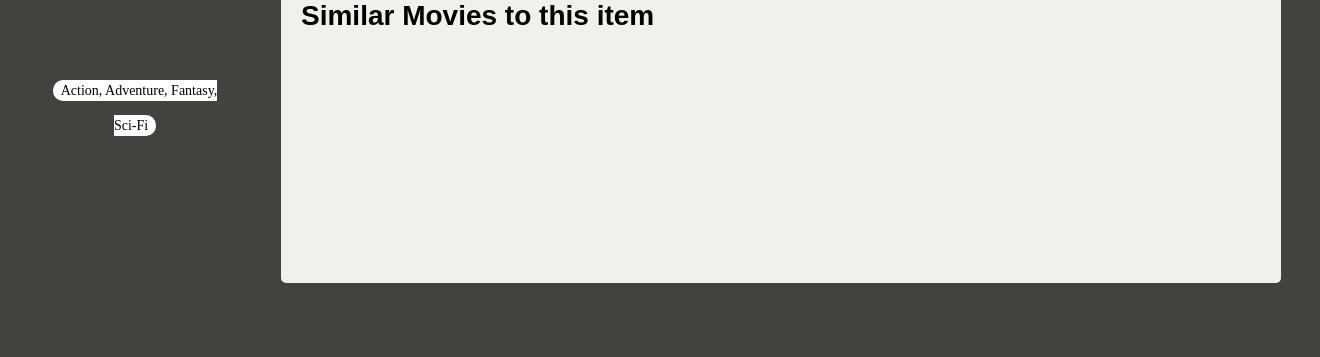
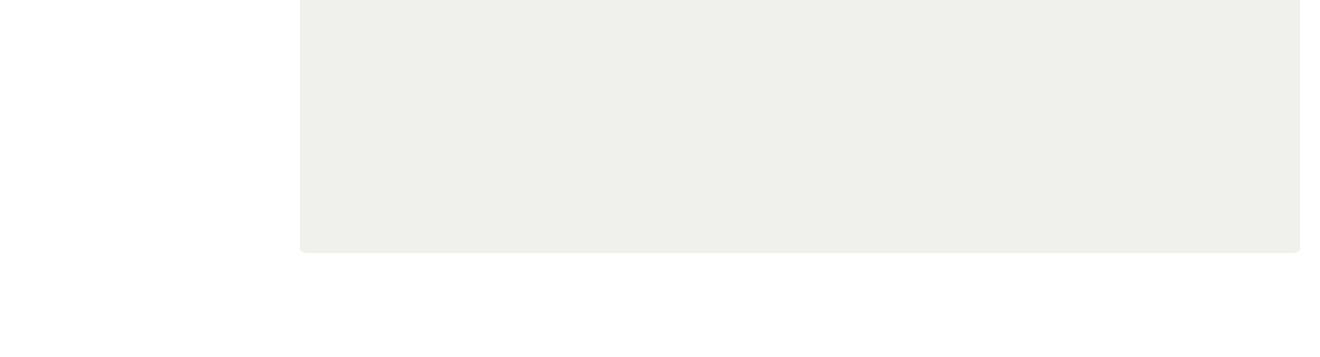
Before and after one commit to rohit21p/hackindore, a Django app: template movies/templates/movies/movie_details.html in a window 1320 px wide. Shown: the part 443-800 px from the top of the page. Run offline with Django 3.2, Linux system fonts and the light colour scheme; the template is opened without the code that fills it: values that come from a table or form of the project are taken from there, others are empty; data comes from the database, SQL or seed files in the repository; both versions use the stored data as it was after the commit; some libraries are stand-ins or nearby versions.

Commit message:
final working

```diff
--- a/accounts/templates/accounts/login.html
+++ b/accounts/templates/accounts/login.html
@@ -102,8 +102,6 @@
     {% if next %}
         {% if user.is_authenticated %}
             <p style="color: #FF3A3A">Your account doesn't have access.</p>
-        {% else %}
-            <p style="color: #FF3A3A">Please login to see this page.</p>
         {% endif %}
     {% endif %}
   <h2>Sign In</h2>
--- a/movies/templates/movies/movie_details.html
+++ b/movies/templates/movies/movie_details.html
@@ -11,7 +11,7 @@
   box-sizing: border-box;
 }
 body {
-  background: #43423E;
+  overflow:hidden;
 }
 a {
   text-decoration: none;
@@ -271,10 +271,10 @@ a[data-tooltip][data-placement="top"]::after {
   <div class="fluid-container">
     <div class="title-bar fx" style="justify-content: space-between;padding:15px;">
         <div class="left">
-            <a href="/" class="btn red"><p class="bold" style="font-size:24px;color:white;">Movies</p></a>
+            <a href="/" class="btn red"><p class="bold" style="font-size:24px;">Movies</p></a>
         </div>
         <div class="profile-box name-logout">
-            <a href="{% url 'accounts:logout' %}" class="btn red" style="color:white;font-size:20px;">{{ user }} | Logout</a>
+            <a href="{% url 'accounts:logout' %}" class="btn red" style="font-size:20px;">{{ user }} | Logout</a>
         </div>
         <!-- left -->
     </div>
@@ -282,6 +282,8 @@ a[data-tooltip][data-placement="top"]::after {
     <div class="hero">
       <div class="details">
         <div class="title1">{{ movie_data.movie_title }}</div>
+
+                    <span class="tag" style="margin-right:0px;color:black;">{{ movie_data.movie_genre }}</span>
 {#            <fieldset class="rating">#}
 {#            <input onclick="rateAjax(this.value)" type="radio" id="star5" name="rating" value="5" /><label class = "full" for="star5" title="5 stars"></label>#}
 {#            <input onclick="rateAjax(this.value)" type="radio" id="star4half" name="rating" value="4.5" /><label class="half" for="star4half" title="4.5 stars"></label>#}
@@ -297,11 +299,9 @@ a[data-tooltip][data-placement="top"]::after {
       </div> <!-- end details -->
     </div> <!-- end hero -->
     <div class="description">
-            <div class="column1">
-                    <span class="tag" style="margin-right:0px;color:black;">{{ movie_data.movie_genre }}</span>
-      </div> <!-- end column1 -->
-      <div class="column2">
-        <div class="container" style="height: 300px;width: 1000px">
+             <!-- end column1 -->
+      <div class="column1" style="padding-left:200px;padding-top:0px;">
+        <div class="container" style="height: 300px;width: 1000px;margin-left:100px;">
           <div style="padding:20px;" class="fx">
             <p style="font-weight: bold;font-size: 28px;font-family:Sans-Serif;color:black;margin-bottom: 10px;align-self: center">
                 Similar Movies to this item
```
Also changed, not shown: db.sqlite3, 1 other file.
